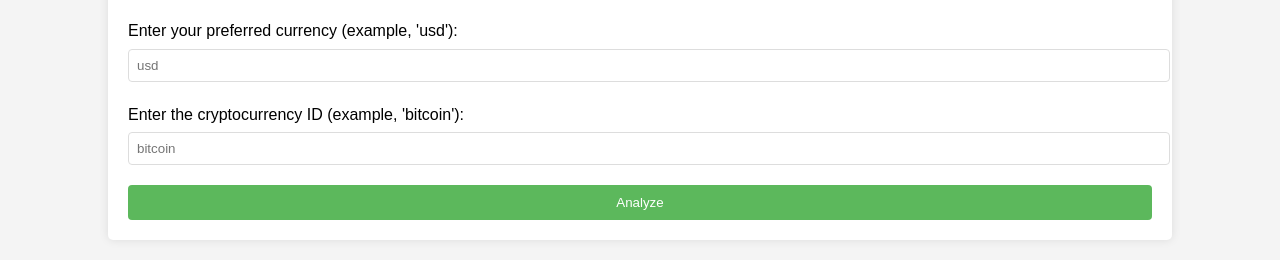
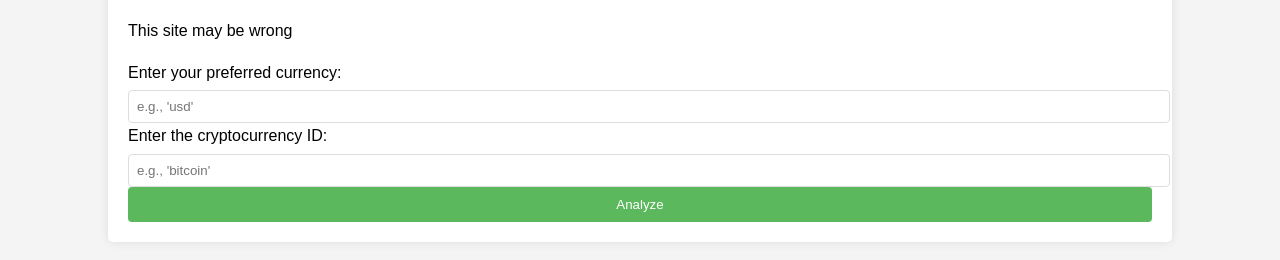
Before and after one commit to alwex0920/Cryptocurrency-Price-Analyzer, a plain HTML site: page index.html in a window 1280 px wide. Shown: the part 146-406 px from the top of the page. Drawn offline with Linux system fonts and the light colour scheme.

Commit message:
Update index.html

```diff
--- a/index.html
+++ b/index.html
@@ -9,21 +9,13 @@
 <body>
   <div class="container">
     <h1>Cryptocurrency Price Analyzer</h1>
-        <div class="input-group">
-            <label for="currency">Enter your preferred currency (example, 'usd'):</label>
-            <input type="text" id="currency" placeholder="usd">
-        </div>
-        <div class="input-group">
-            <label for="cryptoId">Enter the cryptocurrency ID (example, 'bitcoin'):</label>
-            <input type="text" id="cryptoId" placeholder="bitcoin">
-        </div>
-        <button id="analyzeBtn">Analyze</button>
-        <div id="results" class="hidden">
-            <p>Current price: <span id="currentPrice"></span></p>
-            <p>Average price for the last 10 days: <span id="averagePrice"></span></p>
-            <p>Signal: <span id="signal"></span></p>
-        </div>
-        <div id="error" class="hidden"></div>
+    <p>This site may be wrong</p>
+    <label for="currency">Enter your preferred currency:</label>
+    <input type="text" id="currency" placeholder="e.g., 'usd'" />
+    <label for="crypto-id">Enter the cryptocurrency ID:</label>
+    <input type="text" id="crypto-id" placeholder="e.g., 'bitcoin'" />
+    <button onclick="main()">Analyze</button>
+    <div id="output"></div>
   </div>
   <script src="script.js"></script>
 </body>
```
Lines whose indentation alone changed are shown as unchanged.
